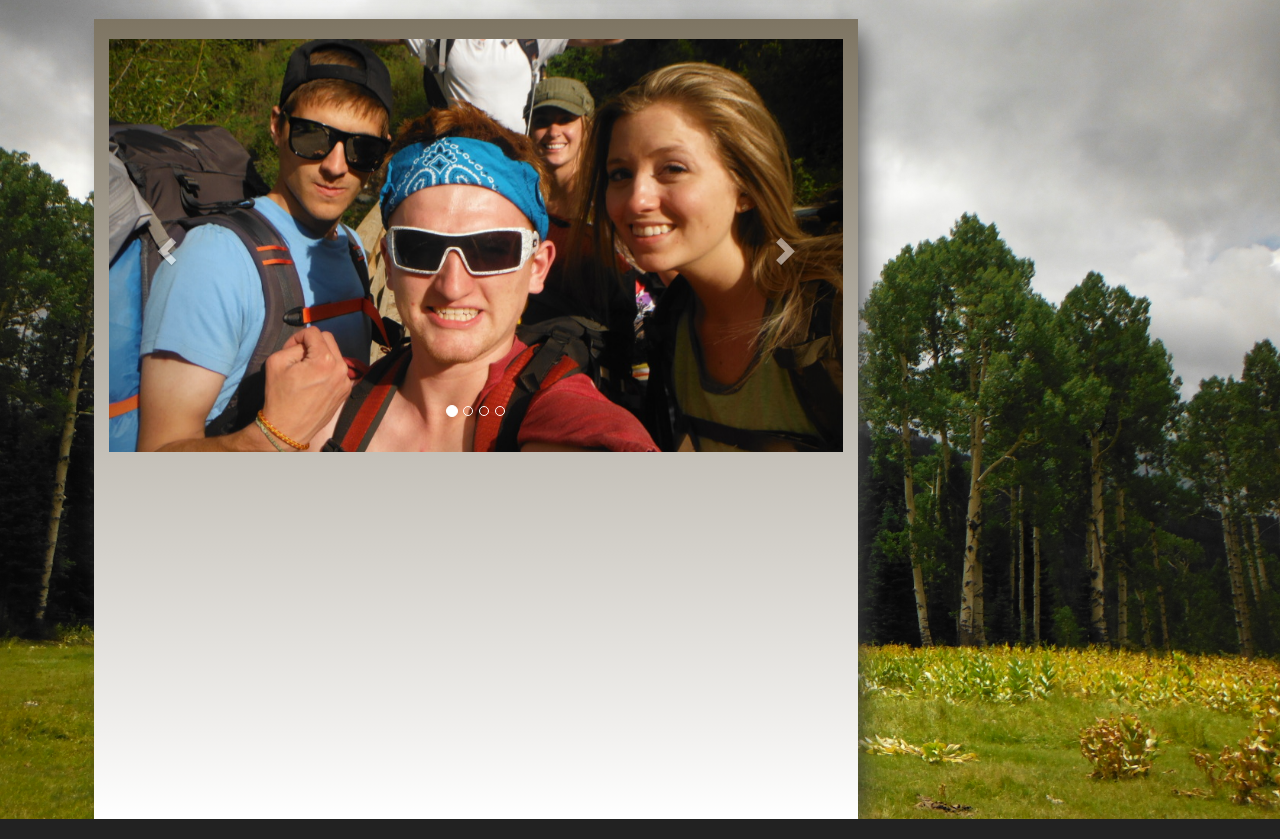
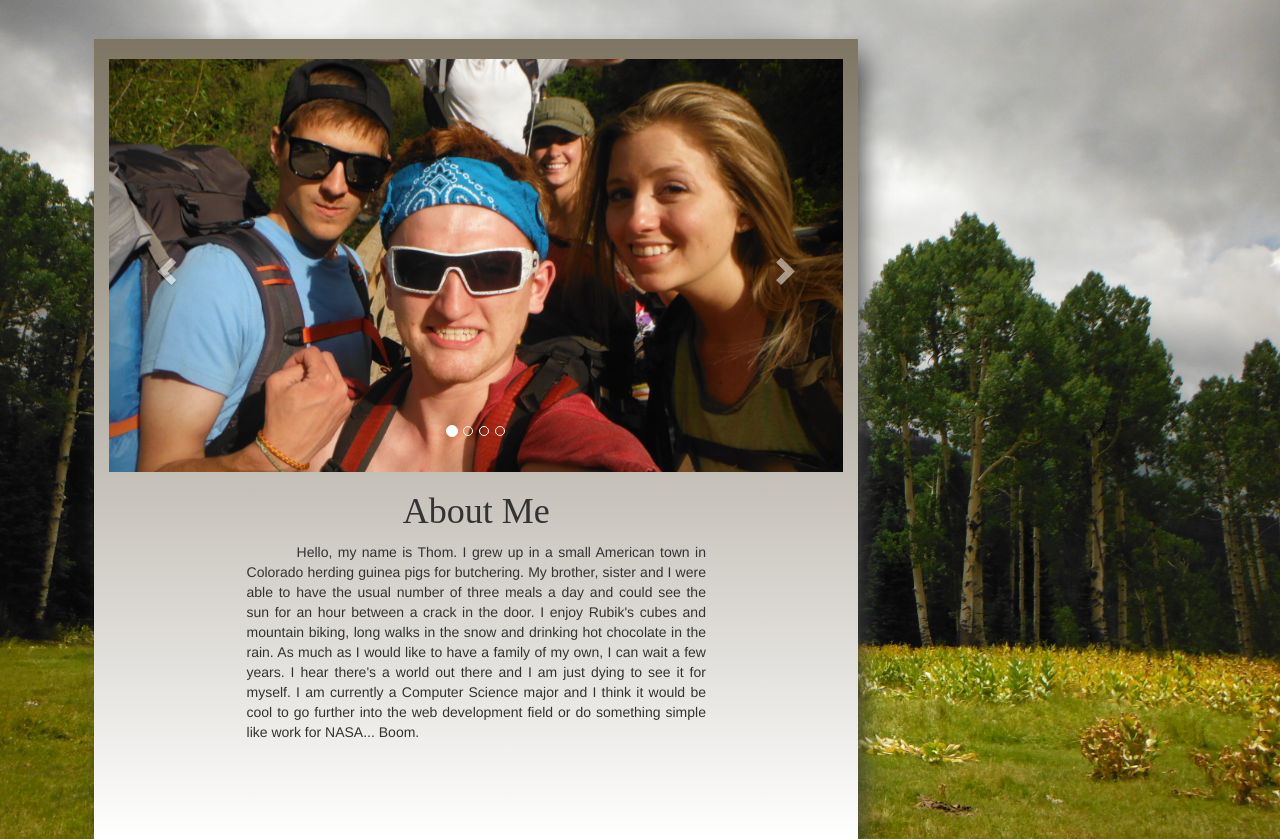
Before and after one commit to LuckyGinger/cs313_homepage, a PHP site: page / in a window 1280 px wide. Shown: the part 51-890 px from the top of the page. Run offline with PHP 8.4, Linux system fonts and the light colour scheme.

Commit message:
Final commit before push to site

```diff
--- a/app/css/main.css
+++ b/app/css/main.css
@@ -40,3 +40,13 @@ body {
 .img_center {
 	margin: 0 auto;
 }
+
+.about_me_ref {
+	text-align: center;
+	font-family: "Times New Roman";
+}
+
+.about_me_p {
+	text-indent: 50px;
+	text-align: justify;
+}
--- a/app/js/main.js
+++ b/app/js/main.js
@@ -1,5 +1,3 @@
 $(document).ready(function(){
-	$(".assign").click(function(){
 
-	}
 })
--- a/core/assignments.php
+++ b/core/assignments.php
@@ -18,6 +18,11 @@
 		<div class="col-md-1 col-sm-2"></div>
 		<div class="content_div col-md-7 col-sm-8">
 			<h1 class="coming_soon" >Coming Soon!</h1>
+
+
+			<img src="./images/t_rex.gif" class="img-responsive center-block" alt="t-rex">
+
+
 		</div>
 		<div class="col-md-4 col-sm-2"></div>
 
--- a/core/homepage.php
+++ b/core/homepage.php
@@ -14,8 +14,7 @@
 
 </head>
 <body>
-	<?php include "../app/html/navbar.html" ?>
-
+	<?php include "../app/html/navbar.html" ?>"
 	<div class="row">
 		<div class="col-md-1 col-sm-2"></div>
 		<div class="content_div col-md-7 col-sm-8">
@@ -57,10 +56,14 @@
 					<span class="glyphicon glyphicon-chevron-right" aria-hidden="true"></span>
 					<span class="sr-only">Next</span>
 				</a>
-
 			</div>
 
-
+			<h1 class="about_me_ref">About Me</h1>
+			<div class="col-md-2"></div>
+			<div class="col-md-8">
+				<p class="about_me_p">Hello, my name is Thom. I grew up in a small American town in Colorado herding guinea pigs for butchering. My brother, sister and I were able to have the usual number of three meals a day and could see the sun for an hour between a crack in the door. I enjoy Rubik's cubes and mountain biking, long walks in the snow and drinking hot chocolate in the rain. As much as I would like to have a family of my own, I can wait a few years. I hear there's a world out there and I am just dying to see it for myself. I am currently a Computer Science major and I think it would be cool to go further into the web development field or do something simple like work for NASA... Boom.</p>
+			</div>
+			<div class="col-md-2"></div>
 		</div>
 		<div class="col-md-4 col-sm-2"></div>
 
```
Also changed, not shown: app/images/t_rex.gif (added).
